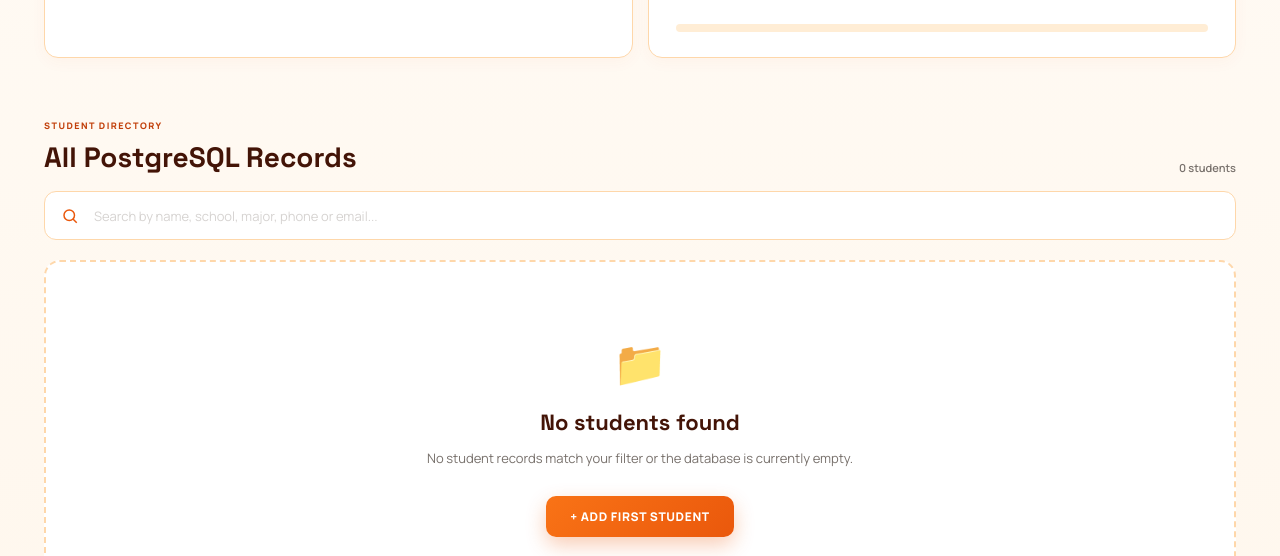
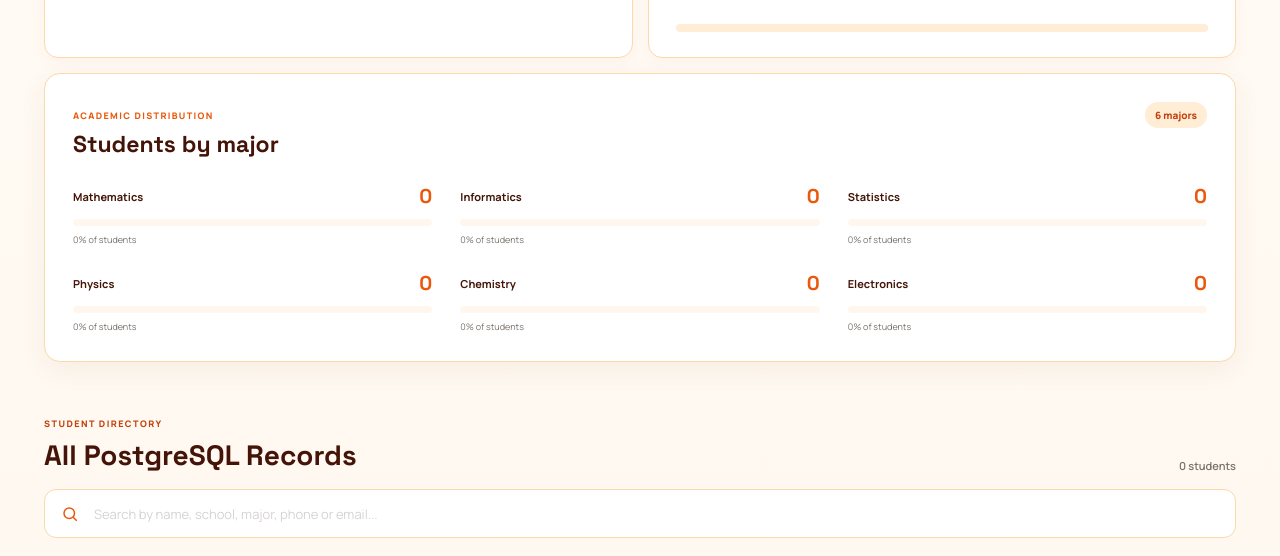
Before and after one commit to andrewh05/student-os, a website: page dashboard.html in a window 1280 px wide. Shown: the part 713-1269 px from the top of the page. Drawn offline with Linux system fonts and the light colour scheme; no server answers; sample sign-in values are in the browser's storage.

Commit message:
Add dashboard statistics by major

```diff
--- a/dashboard.html
+++ b/dashboard.html
@@ -116,6 +116,21 @@
         </article>
       </div>
 
+      <article class="major-insight-card">
+        <div class="major-insight-heading">
+          <div><span>Academic distribution</span><h3>Students by major</h3></div>
+          <span class="insight-badge">6 majors</span>
+        </div>
+        <div class="major-stats-grid">
+          <div class="major-stat" data-major="Mathematics"><div class="major-stat-top"><span>Mathematics</span><b>0</b></div><div class="major-progress"><i></i></div><small>0% of students</small></div>
+          <div class="major-stat" data-major="Informatics"><div class="major-stat-top"><span>Informatics</span><b>0</b></div><div class="major-progress"><i></i></div><small>0% of students</small></div>
+          <div class="major-stat" data-major="Statistics"><div class="major-stat-top"><span>Statistics</span><b>0</b></div><div class="major-progress"><i></i></div><small>0% of students</small></div>
+          <div class="major-stat" data-major="Physics"><div class="major-stat-top"><span>Physics</span><b>0</b></div><div class="major-progress"><i></i></div><small>0% of students</small></div>
+          <div class="major-stat" data-major="Chemistry"><div class="major-stat-top"><span>Chemistry</span><b>0</b></div><div class="major-progress"><i></i></div><small>0% of students</small></div>
+          <div class="major-stat" data-major="Electronics"><div class="major-stat-top"><span>Electronics</span><b>0</b></div><div class="major-progress"><i></i></div><small>0% of students</small></div>
+        </div>
+      </article>
+
       <div class="directory-heading">
         <div><span>Student directory</span><h3>All PostgreSQL Records</h3></div>
         <small id="directorySummary">0 students</small>
--- a/script.js
+++ b/script.js
@@ -249,6 +249,15 @@
   if (frenchBar) frenchBar.style.width = `${percent(french)}%`;
   if (englishBar) englishBar.style.width = `${percent(english)}%`;
   if (campusDonut) campusDonut.style.setProperty('--fanar', `${percent(fanar)}%`);
+
+  document.querySelectorAll('.major-stat').forEach(card => {
+    const major = card.dataset.major;
+    const majorCount = students.filter(student => (student.major || '').toLowerCase() === major.toLowerCase()).length;
+    const majorPercent = percent(majorCount);
+    card.querySelector('b').textContent = majorCount;
+    card.querySelector('i').style.width = `${majorPercent}%`;
+    card.querySelector('small').textContent = `${majorPercent}% of students`;
+  });
 }
 
 // Show Toast notification
--- a/styles.css
+++ b/styles.css
@@ -965,3 +965,47 @@
 select:invalid { color: #a8afbd; }
 select:focus { border-color: var(--orange-primary); box-shadow: 0 0 0 3px rgba(249, 115, 22, .1); background-color: #fff; }
 select.invalid { border-color: var(--orange-primary); box-shadow: 0 0 0 3px rgba(249, 115, 22, .08); }
+
+.major-insight-card {
+  background: var(--paper);
+  border: 1px solid var(--line);
+  border-radius: 16px;
+  padding: 28px;
+  margin: -39px 0 48px;
+  box-shadow: 0 8px 28px rgba(124, 45, 18, .06);
+}
+.major-insight-heading {
+  display: flex;
+  align-items: flex-start;
+  justify-content: space-between;
+  margin-bottom: 24px;
+}
+.major-insight-heading > div > span {
+  color: var(--orange-primary);
+  font-size: 9px;
+  font-weight: 800;
+  letter-spacing: .15em;
+  text-transform: uppercase;
+}
+.major-insight-heading h3 {
+  font: 700 23px "Space Grotesk", sans-serif;
+  margin: 5px 0 0;
+}
+.major-stats-grid {
+  display: grid;
+  grid-template-columns: repeat(3, 1fr);
+  gap: 24px 28px;
+}
+.major-stat-top {
+  display: flex;
+  align-items: center;
+  justify-content: space-between;
+  margin-bottom: 10px;
+}
+.major-stat-top span { font-size: 11px; font-weight: 700; color: var(--ink); }
+.major-stat-top b { font: 700 20px "Space Grotesk", sans-serif; color: var(--orange-primary); }
+.major-progress { height: 7px; overflow: hidden; border-radius: 6px; background: var(--orange-soft); }
+.major-progress i { display: block; width: 0; height: 100%; border-radius: inherit; background: linear-gradient(90deg, var(--orange-dark), var(--orange-primary)); transition: width .5s ease; }
+.major-stat small { display: block; margin-top: 7px; color: var(--muted); font-size: 9px; }
+@media(max-width: 800px) { .major-stats-grid { grid-template-columns: repeat(2, 1fr); } }
+@media(max-width: 500px) { .major-insight-card { padding: 21px; } .major-stats-grid { grid-template-columns: 1fr; gap: 18px; } }
```
